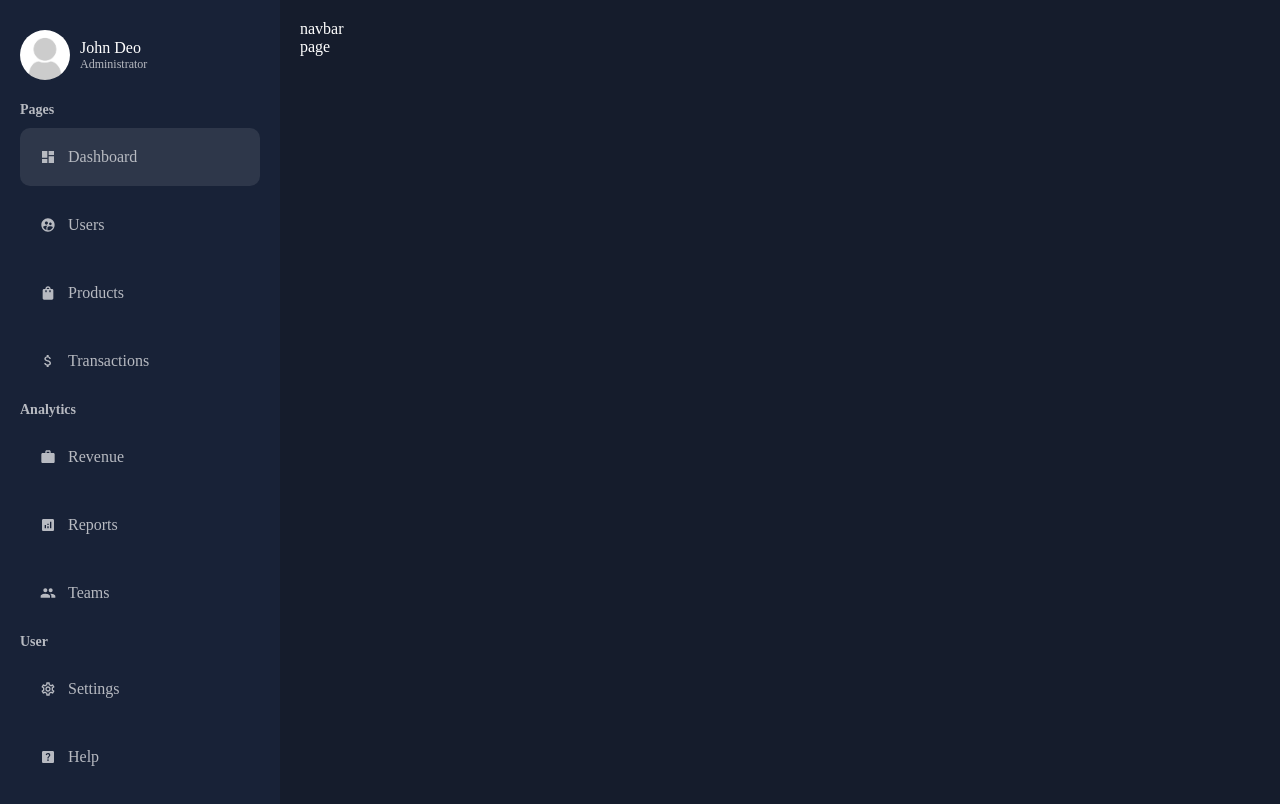
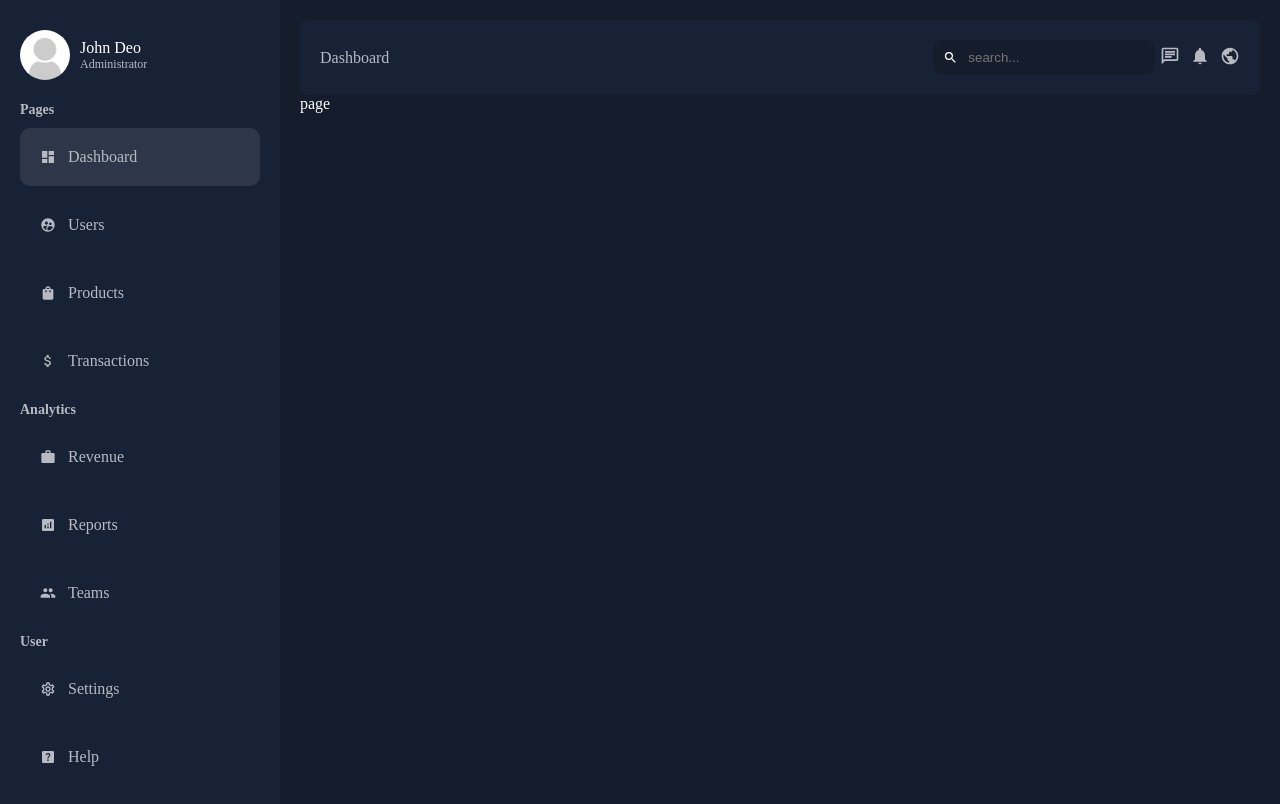
Before and after one commit to hjali7/admin-dashboard-next, a Next.js app in the folder admin-dashboard-next/: page /dashboard in a window 1280 px wide. Built offline with nearby package versions, Linux system fonts and the light colour scheme.

Commit message:
navbar structure and style

```diff
--- a/admin-dashboard-next/app/ui/dashboard/navbar/navbar.jsx
+++ b/admin-dashboard-next/app/ui/dashboard/navbar/navbar.jsx
@@ -1,7 +1,27 @@
-import React from 'react'
+"use client"
+
+import { usePathname } from 'next/navigation';
+
+import { MdNotifications , MdOutlineChat , MdPublic , MdSearch } from 'react-icons/md';
+import styles from './navbar.module.css';
+import Link from 'next/link';
 
 export default function Navbar() {
+  const pathName = usePathname();
   return (
-    <div>navbar</div>
-  )
-}
+      <div className={styles.container}>
+        <div className={styles.title}>{pathName.split("/").pop()}</div>
+        <div className={styles.menu}>
+            <div className={styles.searchbar}>
+            <MdSearch size={15} />
+            <input type="text" placeholder='search...' />
+            </div>
+          <div className={styles.icons} >
+            <Link href="#"><MdOutlineChat size={20} /></Link>
+            <Link href="#"><MdNotifications size={20} /></Link>
+            <Link href="#"><MdPublic size={20} /></Link>
+          </div>
+        </div>
+      </div>
+  );
+};
--- a/admin-dashboard-next/app/ui/dashboard/navbar/navbar.module.css
+++ b/admin-dashboard-next/app/ui/dashboard/navbar/navbar.module.css
@@ -0,0 +1,50 @@
+.container {
+    display : flex ;
+    align-items : center ;
+    background-color : var(--bgSoft);
+    padding: 20px;
+    border-radius:8px;
+}
+
+.title{
+    flex : 2 ;
+    color : var(--textSoft);
+    font-weight : semi-bold;
+    text-transform: capitalize;
+}
+
+.menu {
+    flex : 1 ;
+    display : flex ;
+    align-items : center;
+    justify-content : space-between;
+}
+
+.searchbar {
+    background-color : var(--bg);
+    padding : 10px ;
+    display : flex;
+    align-items : center;
+    border-radius: 10px;
+    gap : 10px;
+}
+
+.searchbar input {
+    background-color : transparent;
+    border: none;
+    outline: none;
+    color : white;
+}
+
+.searchbar:where(:focus , :hover , :focus-visible) {
+    background-color: var(--bgSoft);
+}
+
+.icons {
+    display : flex;
+    align-items:center;
+    /* justify-content : space-around; */
+    gap : 10px;
+    cursor: pointer;
+
+}
```
